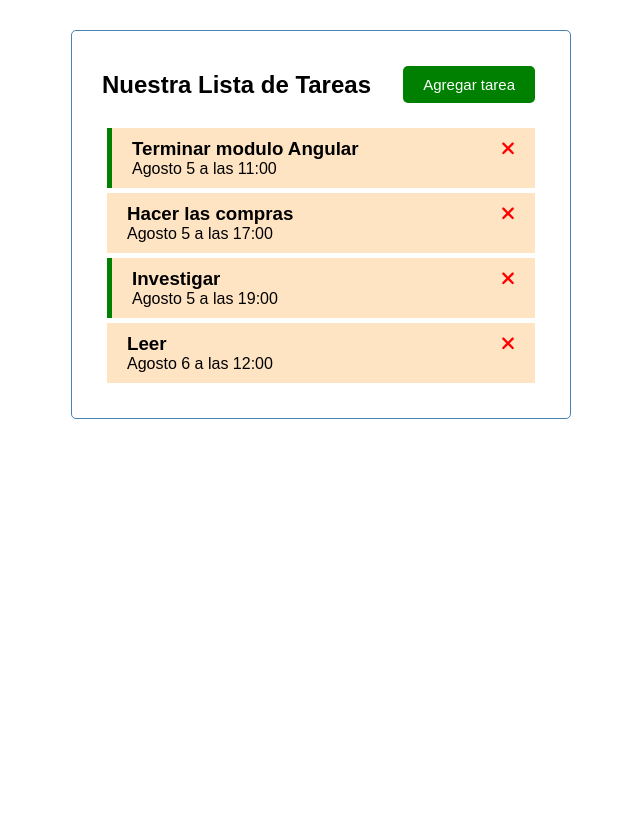
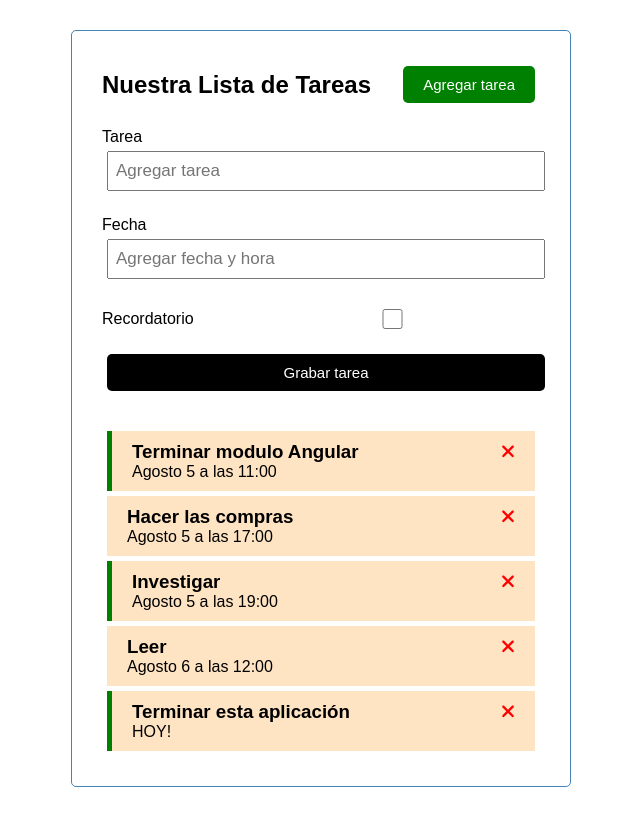
Before and after one commit to panchoc360/task-list, an Angular app: page / in a window 1280 px wide. Shown: the whole page, without its empty margins (319-959 px from the left). Built offline with nearby package versions, Linux system fonts and the light colour scheme; data requests are answered from the project's data file.

Commit message:
Función agregar tarea completa

```diff
--- a/db.json
+++ b/db.json
@@ -23,6 +23,12 @@
       "text": "Leer",
       "day": "Agosto 6 a las 12:00",
       "reminder": false
+    },
+    {
+      "text": "Terminar esta aplicación",
+      "day": "HOY!",
+      "reminder": true,
+      "id": 5
     }
   ]
 }
--- /dev/null
+++ b/src/app/components/add-task/add-task.component.css
@@ -0,0 +1,3 @@
+.add-form{
+    margin-bottom: 40px;
+}
--- /dev/null
+++ b/src/app/components/add-task/add-task.component.html
@@ -0,0 +1,16 @@
+<form class="add-form" (ngSubmit)=onSubmit()>
+    <div class = "form-control">
+        <label for="text">Tarea</label>
+        <input type="text" name="text" id="text" placeholder="Agregar tarea" [(ngModel)]="text">
+    </div>
+    <div class = "form-control">
+        <label for="text">Fecha</label>
+        <input type="text" name="day" id="day" placeholder="Agregar fecha y hora" [(ngModel)]="day">
+    </div>
+    <div class = "form-control form-control-check">
+        <label for="text">Recordatorio</label>
+        <input type="checkbox" name="reminder" id="reminder" [(ngModel)]="reminder">
+    </div>
+
+    <input type="submit" value="Grabar tarea" class="btn btn-block">
+</form>
--- /dev/null
+++ b/src/app/components/add-task/add-task.component.ts
@@ -0,0 +1,30 @@
+import { Component, OnInit, Output, EventEmitter } from '@angular/core';
+import { Task } from 'src/app/Task';
+
+@Component({
+  selector: 'app-add-task',
+  templateUrl: './add-task.component.html',
+  styleUrls: ['./add-task.component.css']
+})
+export class AddTaskComponent implements OnInit {
+  @Output() onAddTask : EventEmitter<Task> = new EventEmitter()
+text:string = ""
+day: string = ""
+reminder: boolean = false
+
+  constructor() { }
+
+  ngOnInit(): void {
+  }
+  onSubmit(){
+    if(this.text == ""){
+      ("Falta nombre de tarea");
+      return;
+    }
+
+    const {text, day, reminder} = this
+    const newTask = {text, day, reminder}
+    this.onAddTask.emit(newTask);
+  }
+
+}
--- a/src/app/components/task/task.component.html
+++ b/src/app/components/task/task.component.html
@@ -1,3 +1,6 @@
+<app-add-task
+(onAddTask)="addTask($event)">
+</app-add-task>
 <app-tasks-item *ngFor="let task of tasks"
 [task] = task
 (onDeleteTask)="deleteTask(task)"
--- a/src/app/components/task/task.component.ts
+++ b/src/app/components/task/task.component.ts
@@ -26,7 +26,14 @@
 )
 }
 modifyReminder(task: Task){
-  this.TaskService.modifyReminder(task).subscribe(()=>
-  task.reminder  = !task.reminder);
+  this.TaskService.modifyReminder(task).subscribe(()=>{
+  task.reminder  = !task.reminder;
+
+  })
+}
+  addTask(task: Task){
+    this.TaskService.addTask(task).subscribe((task)=>{
+      this.tasks.push(task);
+    })
   }
 }
--- a/src/app/service/task.service.ts
+++ b/src/app/service/task.service.ts
@@ -33,4 +33,8 @@
     const url = this.apiUrl + '/' + task.id
     return this.http.put <Task>(url, task, httpOptions);
   }
+
+  addTask(task:Task): Observable <Task>{
+    return this.http.post <Task>(this.apiUrl, task, httpOptions);
+  }
 }
```
Also changed, not shown: src/app/app.module.ts (+6 -2 lines), 1 other file (tests, documents, lock files or other folders).
